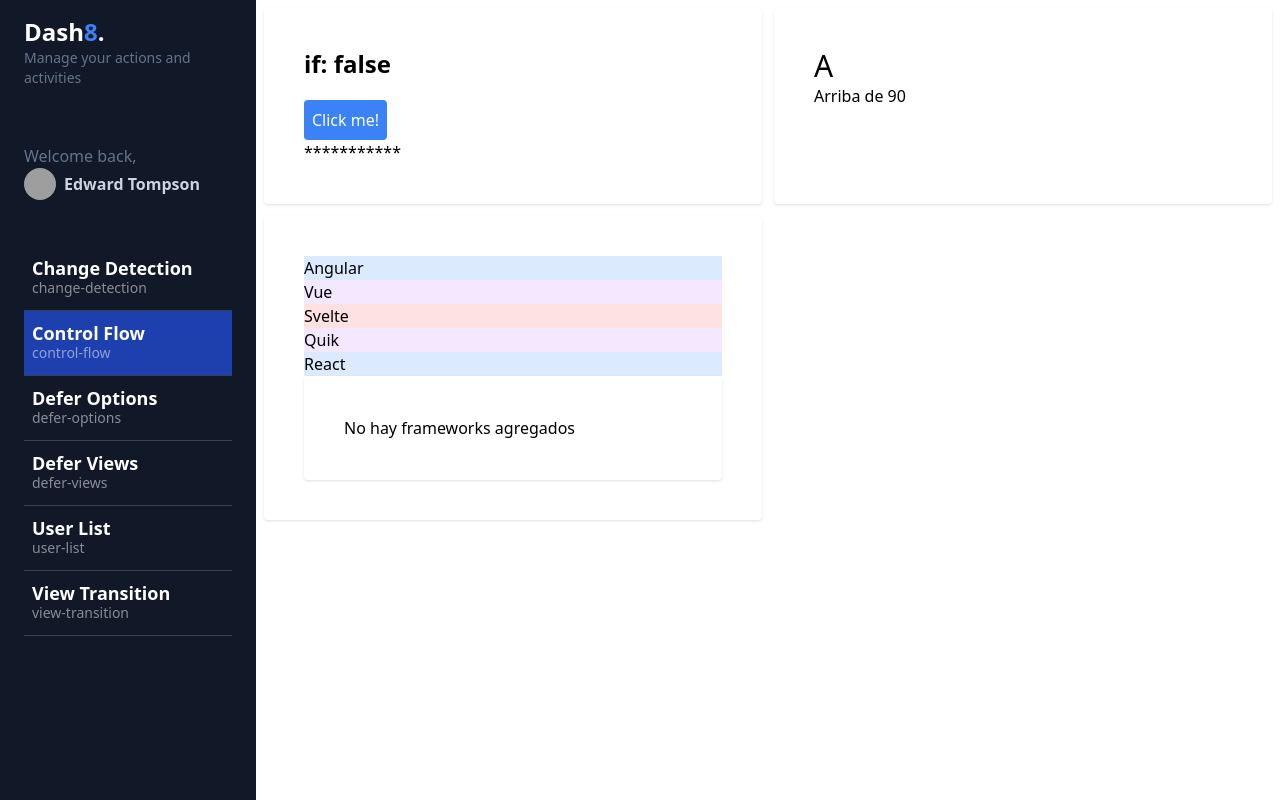
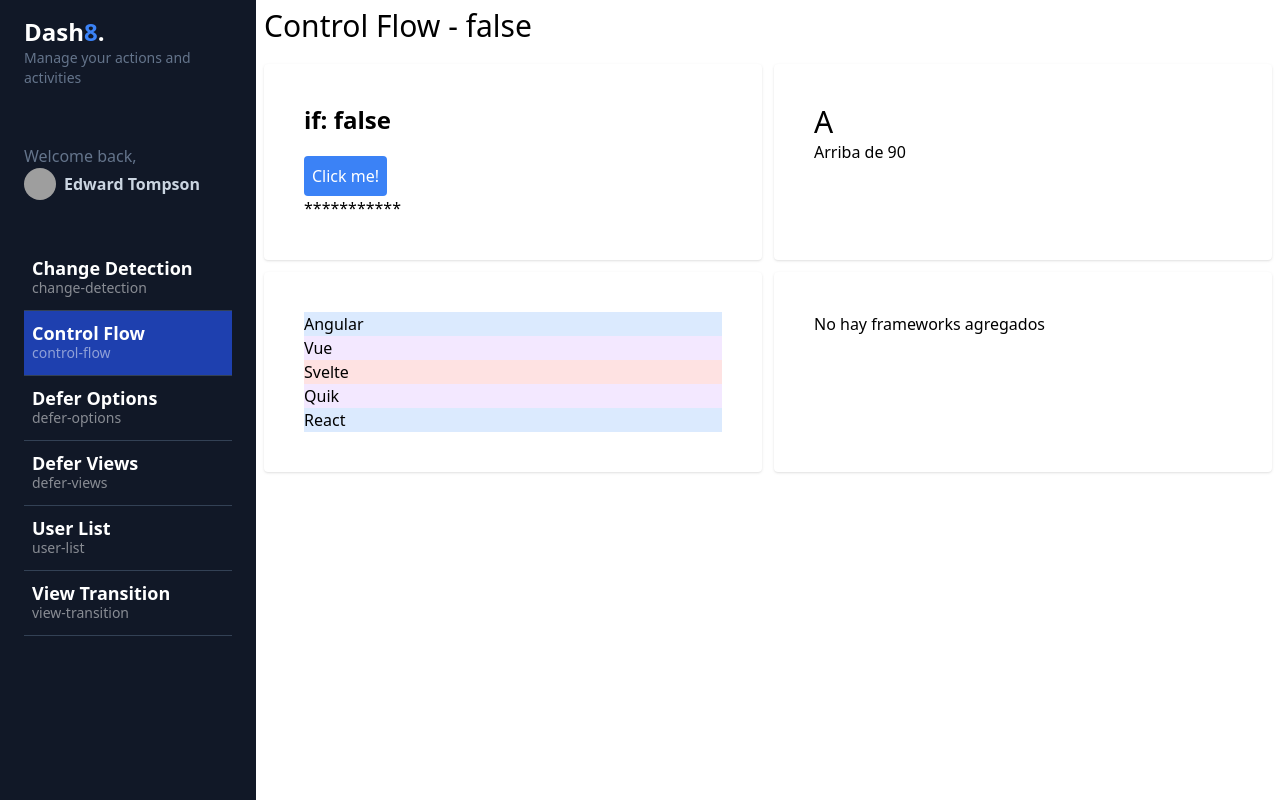
Before and after one commit to suslobo/013-my-dashboard, an Angular app: page /dashboard/control-flow in a window 1280 px wide. Built offline with nearby package versions, Linux system fonts and the light colour scheme; grey boxes are pictures that could not be loaded.

Commit message:
Required @Input

```diff
--- a/src/app/dashboard/pages/control-flow/control-flow.component.html
+++ b/src/app/dashboard/pages/control-flow/control-flow.component.html
@@ -1,3 +1,7 @@
+
+
+ <app-title title="Control Flow" />
+
 <section class="grid grid-cols-1 md:grid-cols-2 gap-3">
   <!-- ngIf ahora @if -->
    <div class="bg-white rounded shadow p-10">
@@ -50,6 +54,8 @@
       }
     </ul>
 
+    </div>
+
     <div class="bg-white rounded shadow p-10">
       <ul>
         @for (framework of frameworks2(); track $index) {
@@ -60,10 +66,6 @@
         }
       </ul>
 
-    </div>
-
-
-
 
 
   </div>
--- a/src/app/dashboard/pages/control-flow/control-flow.component.ts
+++ b/src/app/dashboard/pages/control-flow/control-flow.component.ts
@@ -1,11 +1,12 @@
 import { CommonModule } from '@angular/common';
 import { Component, signal } from '@angular/core';
+import { TitleComponent } from "../../../shared/title/title.component";
 
 type Grade = 'A'|'B'|'F'; //estas son nuestras calificaciones que vamos a tener
 
 @Component({
   standalone: true,
-  imports: [CommonModule],
+  imports: [CommonModule, TitleComponent],
   templateUrl: './control-flow.component.html',
   styles: ``
 })
--- a/src/app/shared/title/title.component.html
+++ /dev/null
@@ -1 +0,0 @@
-<p>title works!</p>
--- a/src/app/shared/title/title.component.ts
+++ b/src/app/shared/title/title.component.ts
@@ -1,13 +1,17 @@
 import { CommonModule } from '@angular/common';
-import { Component } from '@angular/core';
+import { booleanAttribute, Component, Input } from '@angular/core';
 
 @Component({
   selector: 'app-title',
   standalone: true,
   imports: [CommonModule],
-  templateUrl: './title.component.html',
+  template: `
+  <h1 class="text-3xl mb-5">{{ title }} - {{ withShadow }}</h1>
+  `,
   styles: ``,
 })
 export class TitleComponent {
+  @Input({ required: true}) title!: string;
+  @Input({ transform: booleanAttribute }) withShadow:boolean = false;
 
 }
```
